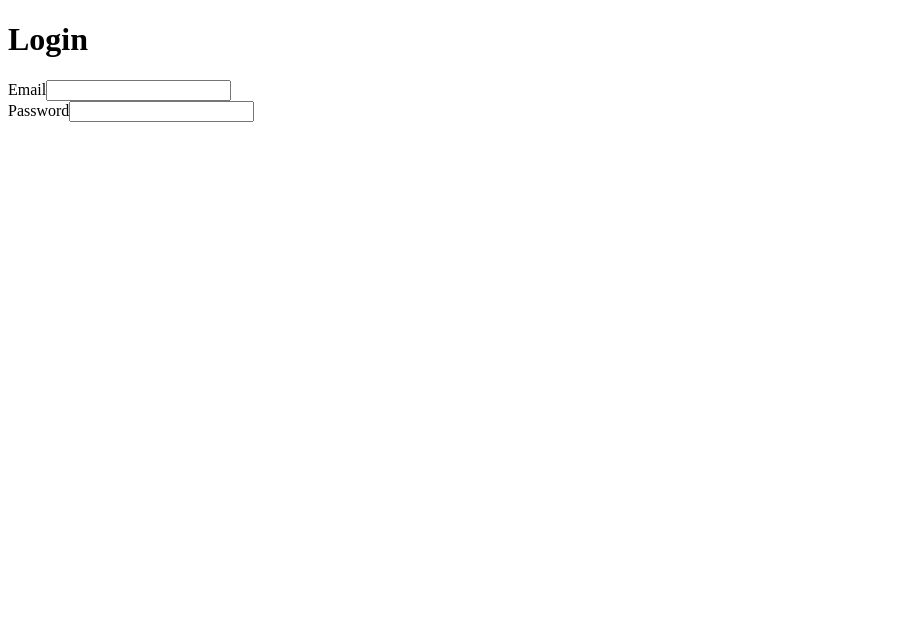
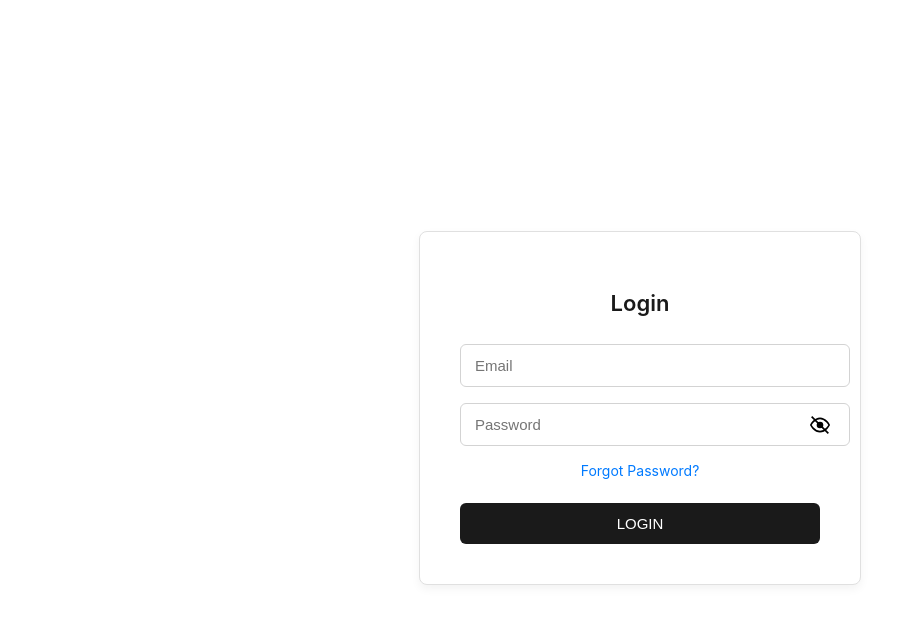
Before and after one commit to cdvchek/g7-mern-project, a Next.js app in the folder frontend-web/: page /LoginPage in a window 1280 px wide. Shown: the top 624 px of the page, without its empty margins (0-916 px from the left). Built offline with nearby package versions, Linux system fonts and the light colour scheme.

Commit message:
login page stuff

```diff
--- a/frontend-web/src/pages/LoginPage.js
+++ b/frontend-web/src/pages/LoginPage.js
@@ -1,23 +1,83 @@
-"use client"
+"use client";
 
 import { useState } from "react";
-
-import InputForm from "@/components/InputForm";
-
-import styles from "./LoginPage.module.css"
+import styles from "./LoginPage.module.css";
 
 export default function LoginPage() {
-    const [email, setEmail] = useState("");
-    const [password, setPassword] = useState("");
+  const [email, setEmail] = useState("");
+  const [password, setPassword] = useState("");
+  const [showPassword, setShowPassword] = useState(false);
 
-    const inputs = [
-        { name: "Email", setValue: setEmail },
-        { name: "Password", setValue: setPassword }
-    ];
+  const togglePassword = () => setShowPassword((prev) => !prev);
 
-    return (
-        <div className={styles.background}>
-            <InputForm title={"Login"} inputs={inputs} />
+  return (
+    <div className={styles.page}>
+      <div className={styles.loginBox}>
+        <h2 className={styles.title}>Login</h2>
+
+        <div className={styles.inputGroup}>
+          <input
+            type="email"
+            placeholder="Email"
+            value={email}
+            onChange={(e) => setEmail(e.target.value)}
+            className={styles.input}
+          />
         </div>
-    )
+
+        <div className={styles.inputGroup}>
+          <input
+            type={showPassword ? "text" : "password"}
+            placeholder="Password"
+            value={password}
+            onChange={(e) => setPassword(e.target.value)}
+            className={styles.input}
+          />
+          <button
+            type="button"
+            onClick={togglePassword}
+            className={styles.eyeButton}
+            aria-label="Toggle password visibility"
+          >
+            {showPassword ? (
+              /* eye open (password visible) */
+              <svg
+                xmlns="http://www.w3.org/2000/svg"
+                viewBox="0 0 24 24"
+                width="20"
+                height="20"
+                fill="none"
+                stroke="#000"
+                strokeWidth="2"
+              >
+                <path d="M1 12s4-8 11-8 11 8 11 8-4 8-11 8-11-8-11-8z" />
+                <circle cx="12" cy="12" r="3" fill="#000" />
+              </svg>
+            ) : (
+              /* eye slash (password is hidden)*/
+              <svg
+                xmlns="http://www.w3.org/2000/svg"
+                viewBox="0 0 24 24"
+                width="20"
+                height="20"
+                fill="none"
+                stroke="#000"
+                strokeWidth="2"
+              >
+                <path d="M1 12s4-8 11-8 11 8 11 8-4 8-11 8-11-8-11-8z" />
+                <circle cx="12" cy="12" r="3" fill="#000" />
+                <line x1="2" y1="2" x2="22" y2="22" stroke="#000" strokeWidth="2"/>
+              </svg>
+            )}
+          </button>
+        </div>
+
+        <a href="#" className={styles.forgot}>
+          Forgot Password?
+        </a>
+
+        <button className={styles.loginButton}>LOGIN</button>
+      </div>
+    </div>
+  );
 }
--- a/frontend-web/src/pages/LoginPage.module.css
+++ b/frontend-web/src/pages/LoginPage.module.css
@@ -1,5 +1,121 @@
-.background {
-    background-color: var(--bg);
-    height: 100vh;
-    width: 100vw;
+.page {
+  display: flex;
+  justify-content: center;
+  align-items: center;
+  min-height: 100vh;
+  background: #ffffff;
+  font-family: "Inter", sans-serif;
 }
+
+/* white centered box */
+.loginBox {
+  display: flex;
+  flex-direction: column;
+  align-items: center;
+  width: 360px;
+  padding: 40px;
+  border: 1px solid #e0e0e0;
+  border-radius: 8px;
+  background-color: #fff;
+  box-shadow: 0 4px 10px rgba(0, 0, 0, 0.05);
+}
+
+/* title */
+.title {
+  font-size: 22px;
+  font-weight: 600;
+  color: #1a1a1a;
+  margin-bottom: 28px;
+}
+
+/* input field group */
+.inputGroup {
+  position: relative;
+  width: 100%;
+  margin-bottom: 16px;
+}
+
+/* input boxes */
+.input {
+  width: 100%;
+  padding: 12px 14px;
+  border: 1px solid #d3d3d3;
+  border-radius: 6px;
+  font-size: 15px;
+  outline: none;
+  transition: border-color 0.2s;
+}
+
+.input:focus {
+  border-color: #000;
+}
+
+/* eye button */
+.iconButton {
+  position: absolute;
+  right: 8px;
+  top: 50%;
+  transform: translateY(-50%);
+  background: transparent;
+  border: none;
+  cursor: pointer;
+  color: #1a1a1a;
+  font-size: 14px;
+  padding: 4px 6px;
+}
+
+.iconButton:hover {
+  opacity: 0.8;
+}
+
+/* forgot password link */
+.forgot {
+  align-self: center;
+  margin-bottom: 24px;
+  color: #007aff;
+  font-size: 14px;
+  text-decoration: none;
+}
+
+.forgot:hover {
+  text-decoration: underline;
+}
+
+/* black login button */
+.loginButton {
+  width: 100%;
+  padding: 12px 0;
+  background-color: #1a1a1a;
+  color: white;
+  border: none;
+  border-radius: 6px;
+  font-weight: 500;
+  font-size: 15px;
+  cursor: pointer;
+  transition: background 0.2s;
+}
+
+.loginButton:hover {
+  background-color: #333;
+}
+
+/* eye toggle button */
+.eyeButton {
+  position: absolute;
+  right: -10px;
+  top: 50%;
+  transform: translateY(-50%);
+  background: transparent;
+  border: none;
+  cursor: pointer;
+  padding: 0;
+  display: flex;
+  align-items: center;
+  justify-content: center;
+  transition: transform 0.2s ease, opacity 0.2s ease;
+}
+
+.eyeButton:hover {
+  transform: translateY(-50%) scale(1.2);
+  opacity: 0.8;
+}
```
Also changed, not shown: frontend-web/src/components/FormInput.js (line endings or trailing spaces).
